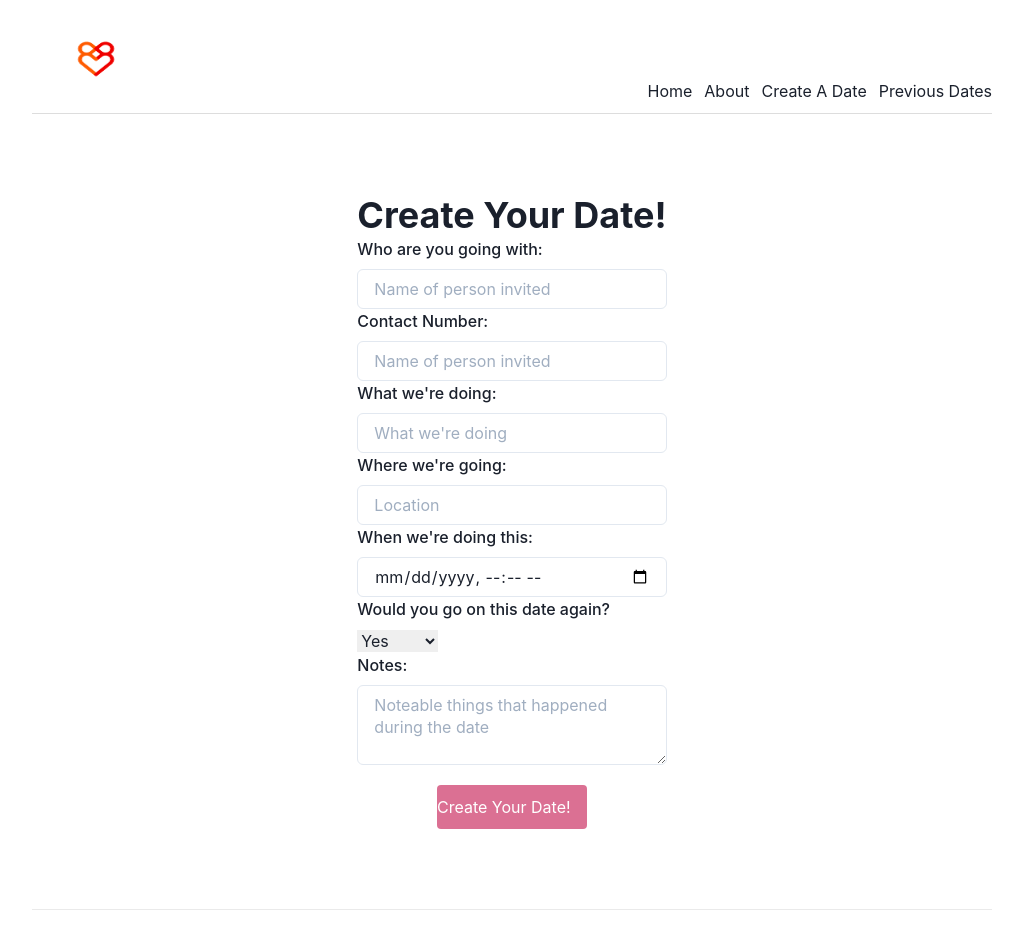
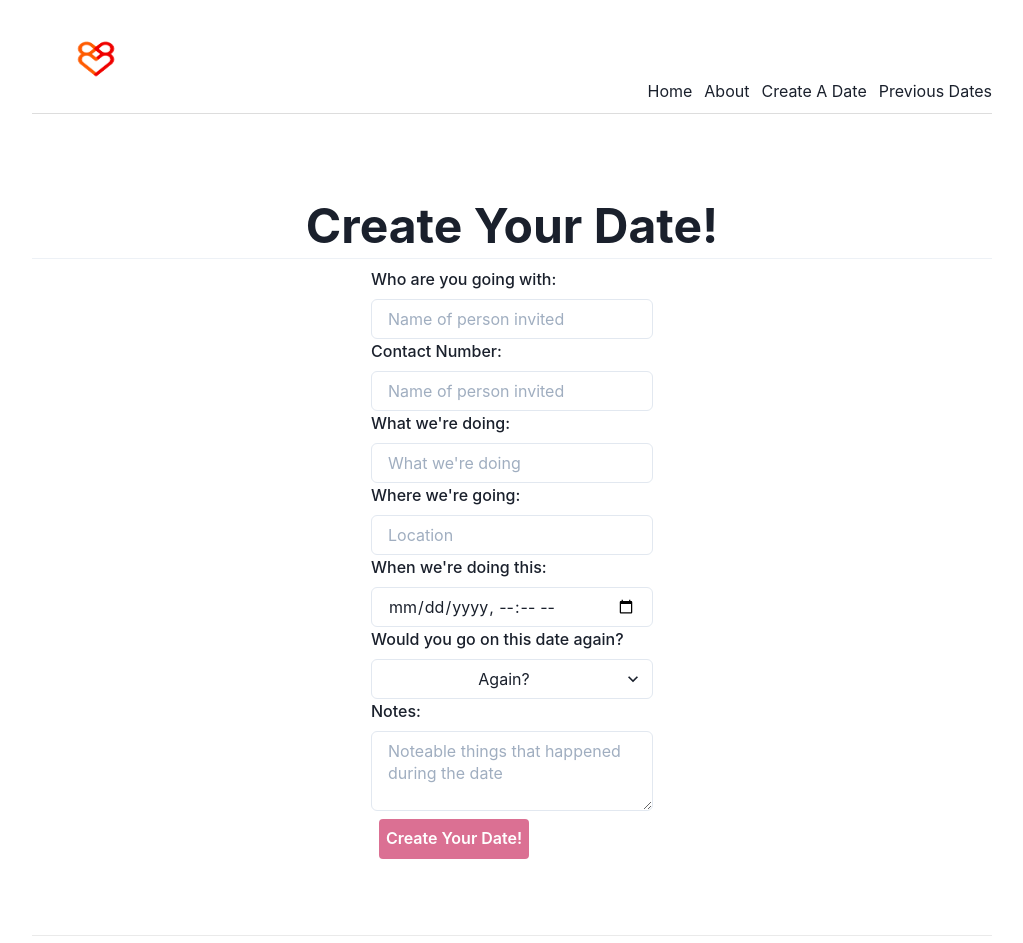
Before and after one commit to nme22/dateNight, a Next.js app in the folder datingapp/: page /FormDate in a window 1280 px wide. Shown: the top 943 px of the page, without its empty margins (128-1151 px from the left). Built offline with nearby package versions, Linux system fonts and the light colour scheme.

Commit message:
save for the night

```diff
--- a/datingapp/pages/FormDate.js
+++ b/datingapp/pages/FormDate.js
@@ -1,24 +1,27 @@
-import React, { useState } from 'react';
-import DatePicker from 'react-datepicker';
 import Link from 'next/link';
 import styles from '../styles/Form.module.css';
 import {
+  Button,
+  Divider,
   FormControl,
   FormLabel,
   Input,
   VStack,
   Heading,
   Textarea,
+  Select,
 } from '@chakra-ui/react';
 
 const FormDate = () => {
   return (
-    <VStack>
-      <div className="form">
-        <Heading alignSelf="center"> Create Your Date! </Heading>
-        <FormControl colSpan={2}>
+    <VStack py={2}>
+      <Heading size="2xl"> Create Your Date! </Heading>
+      <Divider />
+      <div>
+        <FormControl>
           <FormLabel>Who are you going with:</FormLabel>
           <Input
+            focusBorderColor="Pink"
             type="text"
             autoComplete="name"
             required
@@ -26,44 +29,65 @@ const FormDate = () => {
           />
 
           <FormLabel>Contact Number:</FormLabel>
-          <Input type="text" required placeholder="Name of person invited" />
+          <Input
+            focusBorderColor="Pink"
+            type="text"
+            required
+            placeholder="Name of person invited"
+          />
 
           <FormLabel>What we're doing:</FormLabel>
-          <Input type="text" required placeholder="What we're doing" />
+          <Input
+            focusBorderColor="Pink"
+            type="text"
+            required
+            placeholder="What we're doing"
+          />
 
           <FormLabel>Where we're going:</FormLabel>
-          <Input type="text" required placeholder="Location" />
+          <Input
+            focusBorderColor="Pink"
+            type="text"
+            required
+            placeholder="Location"
+          />
 
           <FormLabel>When we're doing this:</FormLabel>
-          <Input type="datetime-local" />
-          {/* <DatePicker
-            selected={''}
-            type="datetime-local"
-            onChange={(date) => setStartDate(date)}
-          /> */}
+          <Input focusBorderColor="Pink" type="datetime-local" />
 
           <FormLabel>Would you go on this date again?</FormLabel>
-          <select
-            id="repeat"
+          <Select
+            focusBorderColor="Pink"
             type="boolean"
             required
-            placeholder="Do this date again?"
+            placeholder="Again?"
+            textAlign="center"
           >
             <option value="Yes">Yes</option>
             <option value="No">No Shot</option>
-          </select>
+          </Select>
         </FormControl>
 
         <FormLabel>Notes:</FormLabel>
         <Textarea
+          focusBorderColor="Pink"
           type="text"
           placeholder="Noteable things that happened during the date"
         ></Textarea>
 
         <Link href="/Previous Dates">
-          <button className={styles.btn}>
-            <h3>Create Your Date!</h3>
-          </button>
+          <Button
+            display="flex"
+            w={150}
+            p={2}
+            m={2}
+            bg="palevioletred"
+            color="white"
+            textAlign="right"
+            borderRadius={4}
+          >
+            Create Your Date!
+          </Button>
         </Link>
       </div>
     </VStack>
```
